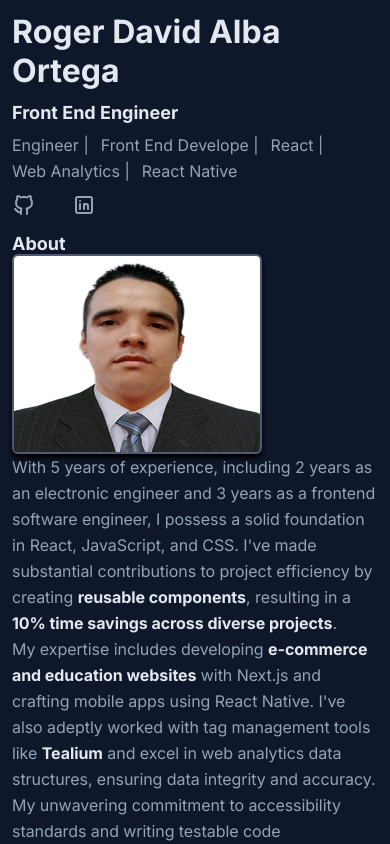
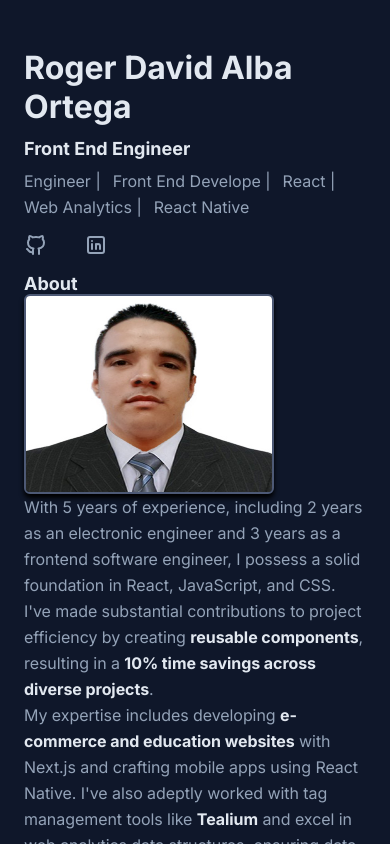
Before and after one commit to Davidalbort/Portfolio, a Next.js app: page / in a window 390 px wide. Shown: the top 844 px of the page. Built offline with nearby package versions, Linux system fonts and the light colour scheme.

Commit message:
Fix: make sure that page got design responsive from mobile to desktop

```diff
--- a/src/app/page.tsx
+++ b/src/app/page.tsx
@@ -15,8 +15,8 @@ export default function Home() {
       id="home"
       onMouseMove={(event) => {
         const pageHome = infoPageHome
-        const { screenX, screenY } = event.nativeEvent
-        const styleLight = `radial-gradient(600px at ${screenX}px ${screenY}px, rgba(29, 78, 216, 0.15), transparent 80%)`
+        const { pageX, pageY } = event.nativeEvent
+        const styleLight = `radial-gradient(600px at ${pageX}px ${pageY}px, rgba(29, 78, 216, 0.15), transparent 80%)`
         if (pageHome) {
           pageHome.style.background = styleLight
         }
--- a/src/styles/components/main.scss
+++ b/src/styles/components/main.scss
@@ -1,10 +1,19 @@
 @use '../abstracts/colors';
 .main {
+  padding-top: 4rem;
+  display: flex;
+  flex-flow: column nowrap;
+  row-gap: 2rem;
+  @media (min-width: 1024px) {
+    padding: 4rem 0;
+    max-width: 50%;
+  }
 }
 p {
   color: colors.$text-primary;
   font-size: clamp(16px, 2vw, 18px);
-  line-height: clamp(26px, 2vw, 29px);
+  // line-height: clamp(26px, 2vw, 29px);
+  line-height: 1.625;
   letter-spacing: -0.004em;
 }
 
--- a/src/styles/components/sidebar.scss
+++ b/src/styles/components/sidebar.scss
@@ -1,6 +1,7 @@
 @use '../abstracts/colors';
 .sidebar {
   @media screen and (min-width: 1024px) {
+    max-width: 50%;
     position: sticky;
     top: 0;
     height: 100vh;
@@ -10,7 +11,7 @@
   }
   display: flex;
   flex-flow: column nowrap;
-  row-gap: 12px;
+  row-gap: 1rem;
 
   & > section {
     display: flex;
--- a/src/styles/pages/home.scss
+++ b/src/styles/pages/home.scss
@@ -1,13 +1,22 @@
 #home {
   width: 100%;
-  padding: 12px;
+  padding: 3rem 1.5rem;
   display: flex;
   flex-flow: column nowrap;
   row-gap: 12px;
+  @media (min-width: 768px) {
+    padding: 5rem 3rem;
+  }
   @media (min-width: 1024px) {
-    display: grid;
-    grid-template-columns: repeat(auto-fit, minmax(min(100%, 400px), 1fr));
-    column-gap: 128px;
-    padding: 0 clamp(12px, 4vw, 48px);
+    display: flex;
+    flex-flow: row nowrap;
+    justify-content: space-between;
+    column-gap: 1rem;
+    // display: grid;
+    // grid-template-columns: repeat(auto-fit, minmax(min(100%, 50%), 1fr));
+    padding: 0 5rem;
+  }
+  @media (min-width: 1280px) {
+    column-gap: 3rem;
   }
 }
```
